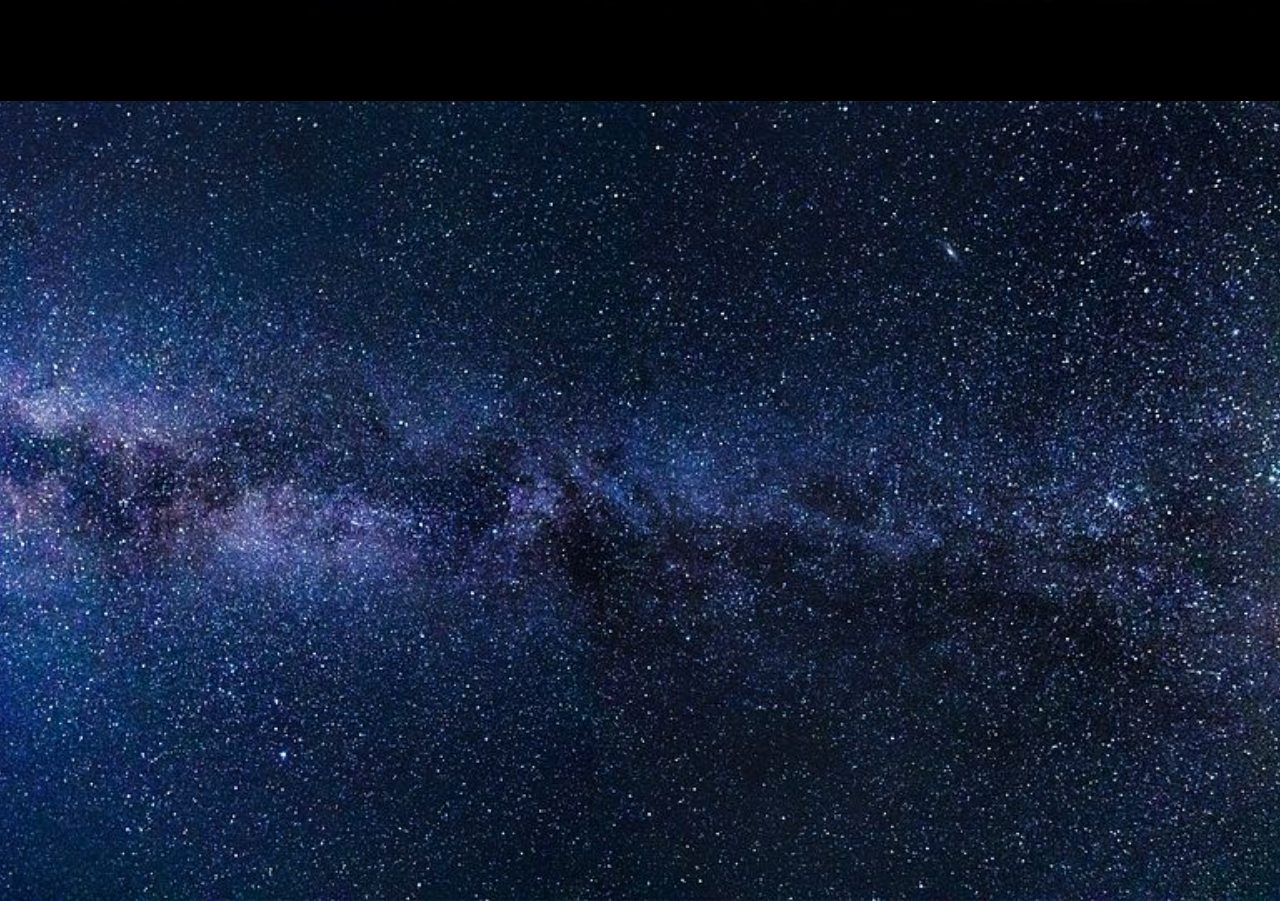
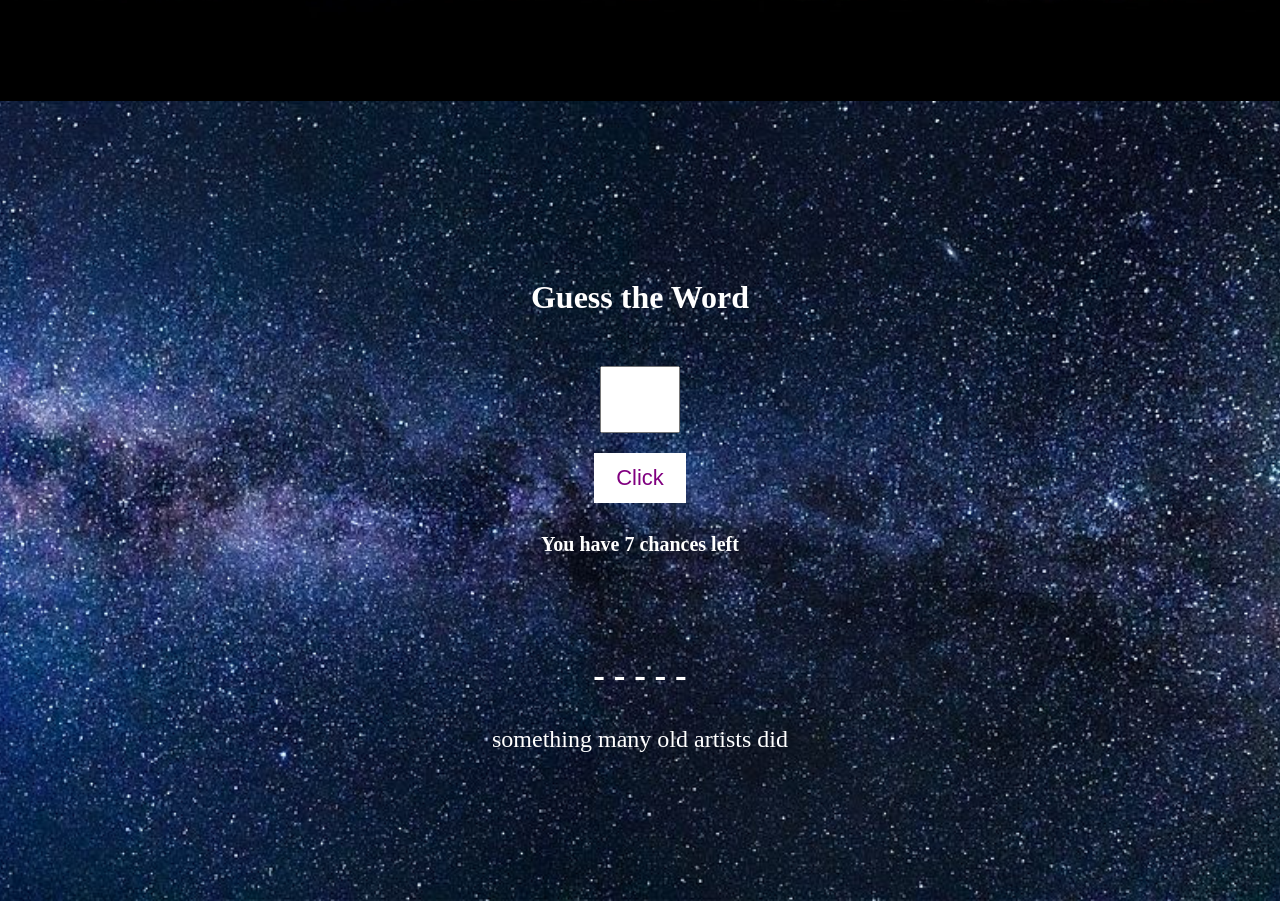
Before and after one commit to CBaldwin8105/Review, a plain HTML site: page index.html in a window 1280 px wide. Shown: the part 2299-3200 px from the top of the page. Drawn offline with Linux system fonts and the light colour scheme.

Commit message:
section 4 somewhat done

```diff
--- a/app.js
+++ b/app.js
@@ -1,3 +1,5 @@
+//section3
+
 function getData() {
     var place = document.getElementById("place").value;
     var person = document.getElementById("person").value;
@@ -9,7 +11,7 @@ function getData() {
 }
 
 function sentences(verb, adv, person, place, adj) {
-    sentenceArray = [`When ${person} jumnped ${adv} off the building, everyone went ${adj}. Thankfully, it was all for a shot in a movie at ${place}.`,
+    sentenceArray = [`When ${person} jumped ${adv} off the building, everyone went quiet. Thankfully, it was all for a shot in a movie at ${place}.`,
 `${person} thought Mary was crazy. She would ${verb} ${adv} all over the place!`,
 `${place} is a very nice place. You can find many ${adj} people! One of them goes by ${person}.`]
 
@@ -17,3 +19,72 @@ ranN = Math.floor(Math.random() * sentenceArray.length)
 
 return sentenceArray[ranN]
 }
+
+//section4
+
+var a = [1, 2, 4, 9]
+
+var wordArr = [
+    {
+        word: "cat",
+        hint: "the opposite of a dog"
+    },
+    {
+        word: "time",
+        hint: "everything revolves around this"
+    },
+    {
+        word: "boat",
+        hint: "something that floats"
+    },
+    {
+        word: "paint",
+        hint: "something many old artists did"
+    },
+]
+
+var rN = Math.floor(Math.random() * wordArr.length);
+
+var word = wordArr[rN].word;
+var hint = wordArr[rN].hint;
+document.getElementById("word").innerHTML = word;
+document.getElementById("hint").innerHTML = hint;
+var w = document.getElementById("word");
+var correct = []
+var counter = word.length + 2
+
+document.getElementById("wrong").innerHTML = counter;
+
+var splitWord = word.split("");
+
+var emptySplitWord = [];
+
+for (i = 0; i < splitWord.length; i++) {
+    emptySplitWord[i] = "-"
+    console.log(emptySplitWord);
+    document.getElementById("word").innerHTML = emptySplitWord.join(" ")
+}
+
+function enterLetter() {
+    var letter = document.getElementById("letter").value;
+
+    for (x = 0; x < splitWord.length; x++) {
+        if (letter == splitWord[x]) {
+            emptySplitWord[x] = letter;
+            w.innerHTML = emptySplitWord.join(" ");
+            document.getElementById("letter").value = "";
+            computer.push(1);
+        } else {
+            document.getElementById("letter").value = "";
+        }
+    }
+
+    if (correct.length == emptySplitWord.length) {
+        alert("THE END")
+    } else if (counter > 1) {
+        counter -= 1;
+        document.getElementById("wrong").innerHTML = counter
+    } else if (counter == 1) {
+        alert("YOU LOST")
+    }
+}
--- a/index.html
+++ b/index.html
@@ -56,7 +56,20 @@
         </div>
     </div>
 
-    <div class="section4" id="section4"></div>
+    <div class="section4" id="section4">
+        <div class="part2">
+            <h1>Guess the Word</h1>
+            <input type="text" id="letter">
+            <button onclick="enterLetter()" id="submit">Click</button>
+
+            <h4>You have <span id="wrong"></span> chances left</h4>
+
+            <div class="grid">
+                <h1 id="word"></h1>
+                <h4 id="hint">Hint xxxxxxxxxxx</h4>
+            </div>
+        </div>
+    </div>
 
 
 
--- a/style.css
+++ b/style.css
@@ -44,11 +44,6 @@ nav li {
 
 .section2 {
     background-image: url(images/2.jpeg);
-    background-attachment: fixed;
-}
-
-.section4 {
-    background-image: url(images/3.jpeg);
     background-attachment: fixed;
 }
 
@@ -150,6 +145,78 @@ nav li {
     cursor: pointer;
 }
 
+.section4 {
+    background-image: url(images/3.jpeg);
+    background-attachment: fixed;
+    display: flex;
+    justify-content: center;
+    align-items: center;
+    flex-direction: column;
+}
+
+.part2 {
+    display: flex;
+    justify-content: center;
+    align-items: center;
+    flex-direction: column;
+}
+
+.section4 h1 {
+    color: #fff;
+    position: relative;
+    top: -100px;
+}
+
+#letter {
+    position: relative;
+    top: -50px;
+    width: 80px;
+    padding: 20px;
+    font-size: 20px;
+    color: purple;
+    text-align: center;
+}
+
+#letter:focus {
+    outline: 2px solid white;
+}
+
+#submit {
+    position: relative;
+    top: -30px;
+    border-color: transparent;
+    padding: 10px 20px;
+    font-size: 22px;
+    background-color: white;
+    color: purple;
+    cursor: pointer;
+}
+
+.grid {
+    display: flex;
+    justify-content: center;
+    align-items: center;
+    flex-direction: column;
+    position: relative;
+    top: 200px;
+}
+
+#word {
+    font-size: 35px;
+}
+
+#hint {
+    position: relative;
+    top: -70px;
+    color: white;
+    font-size: 24px;
+    font-weight: 300;
+}
+
+.section4 h4 {
+    color: white;
+    font-size: 20px;
+}
 
 
 
```
Also changed, not shown: 1 other file.
